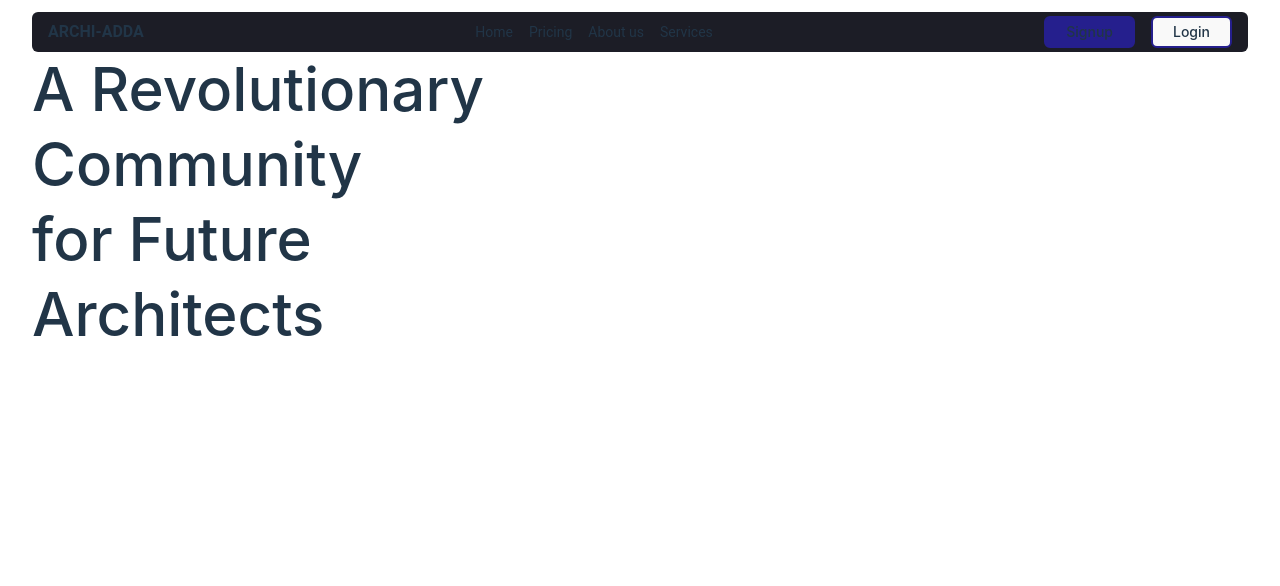
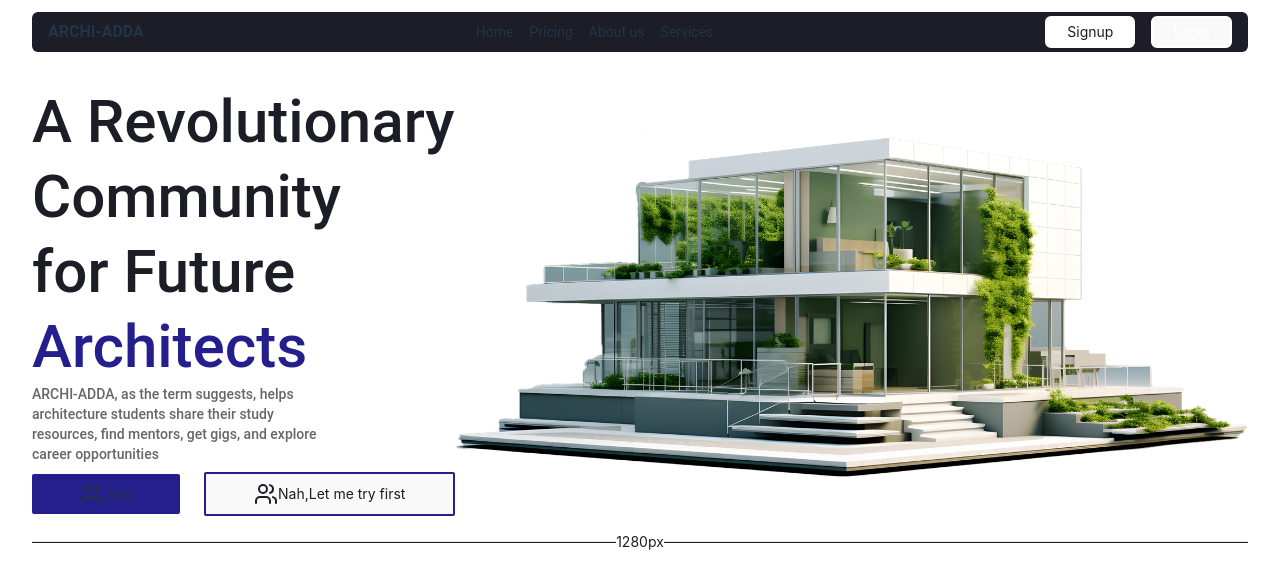
Before and after one commit to Vy-shak/ArchiAdda, a React (Vite) app in the folder frontEnd/: page / in a window 1280 px wide. Shown: the top 586 px of the page. Built offline with nearby package versions, Linux system fonts and the light colour scheme.

Commit message:
made landing and basic routing for auth

```diff
--- a/frontEnd/package.json
+++ b/frontEnd/package.json
@@ -10,6 +10,7 @@
     "preview": "vite preview"
   },
   "dependencies": {
+    "lucide-react": "^0.454.0",
     "react": "^18.3.1",
     "react-dom": "^18.3.1",
     "react-router-dom": "^6.27.0"
--- /dev/null
+++ b/frontEnd/src/assets/index.js
@@ -0,0 +1,6 @@
+import House from "./images/Hero/House.png";
+
+
+
+
+export { House }
--- /dev/null
+++ b/frontEnd/src/components/BorderLIne.jsx
@@ -0,0 +1,13 @@
+import React from 'react'
+
+function BorderLIne() {
+    return (
+        <div className='w-full flex justify-between items-center h-fit'>
+            <hr className='w-full h-[2px] bg-Agrey500' />
+            <span className='text-Agrey500 text-sm'>1280px</span>
+            <hr className='w-full h-[2px] bg-Agrey500' />
+        </div>
+    )
+}
+
+export default BorderLIne
--- a/frontEnd/src/components/Navbar.jsx
+++ b/frontEnd/src/components/Navbar.jsx
@@ -1,4 +1,5 @@
 import React from 'react'
+import { Link } from 'react-router-dom'
 
 function Navbar() {
     return (
@@ -11,8 +12,8 @@ function Navbar() {
                 <span className='font-Aroboto text-sm'>Services</span>
             </div>
             <div className='flex centerDiv space-x-4'>
-                <button className='w-fit font-medium h-fit px-5 py-1 rounded-md bg-Ablue500 border-solid text-sm border-Ablue500 border-2 '>Signup</button>
-                <button className='w-fit text-sm font-medium h-fit px-5 py-1 rounded-md border-solid border-Ablue500 border-2 '>Login</button>
+                <Link to="/signup"><button className='w-fit text-Agrey500 font-normal h-fit px-5 py-1 rounded-md bg-white border-solid text-sm border-white border-2 '>Signup</button></Link>
+                <button className='w-fit text-white text-sm font-normal h-fit px-5 py-1 rounded-md border-solid border-white border-2 '>Login</button>
             </div>
         </section>
     )
--- a/frontEnd/src/components/export.js
+++ b/frontEnd/src/components/export.js
@@ -0,0 +1,7 @@
+import Navbar from "./Navbar";
+import BorderLIne from "./BorderLIne";
+
+
+
+
+export { Navbar, BorderLIne }
--- a/frontEnd/src/main.jsx
+++ b/frontEnd/src/main.jsx
@@ -1,13 +1,14 @@
 
 import { createRoot } from 'react-dom/client'
 import './index.css'
-import Landing from './pages/Landing';
+import { Landing, Signup } from './pages/export.js';
 import { Routes, Route, BrowserRouter } from 'react-router-dom';
 
 createRoot(document.getElementById('root')).render(
   <BrowserRouter>
     <Routes>
       <Route path='/' element={<Landing />} />
+      <Route path='/signup' element={<Signup />} />
     </Routes>
   </BrowserRouter>
 )
--- a/frontEnd/src/pages/Landing.jsx
+++ b/frontEnd/src/pages/Landing.jsx
@@ -4,14 +4,14 @@ import Navbar from '../components/Navbar'
 
 function Landing() {
     return (
-        <>
+        <section className='flex flex-col justify-center items-center w-full h-fit bg-white'>
             <section className='w-screen bg-white pt-3 h-fit justfy-start items-start flex-col Apadding-x'>
                 <Navbar />
             </section>
-            <section className='Apadding-x'>
+            <section className='Apadding-x h-fit bg-white'>
                 <Hero />
             </section>
-        </>
+        </section>
     )
 }
 
--- /dev/null
+++ b/frontEnd/src/pages/Signup.jsx
@@ -0,0 +1,11 @@
+import React from 'react'
+
+function Signup() {
+    return (
+        <div>
+            <h1>Welcome-signup</h1>
+        </div>
+    )
+}
+
+export default Signup
--- a/frontEnd/src/pages/export.js
+++ b/frontEnd/src/pages/export.js
@@ -0,0 +1,6 @@
+import Landing from "./Landing";
+import Signup from "./Signup";
+
+
+
+export { Landing, Signup }
--- a/frontEnd/src/sections/Hero.jsx
+++ b/frontEnd/src/sections/Hero.jsx
@@ -1,19 +1,44 @@
 import React from 'react'
+import { House } from '../assets';
+import { Users } from 'lucide-react'
+import BorderLIne from '../components/BorderLIne';
+import { Link } from 'react-router-dom';
 
 function Hero() {
     return (
-        <section className='w-full'>
-            <div>
-                <h1 className='text-6xl font-medium leading-tight'>
+        <section className='w-full h-fit flex-col space-y-4'>
+            <div className='flex max-lg:flex-col  w-full justify-center items-center mt-8'>
+                <div className='flex justify-start flex-shrink-0 items-start space-y-2 flex-col'>
+                    <h1 className='text-6xl font-medium font-Aroboto text-Agrey500 leading-tight'>
                         A Revolutionary
                         <br />
                         Community
                         <br />
                         for Future
                         <br />
-                    <span>Architects</span>
+                        <span className='text-Ablue500'>Architects</span>
+                        <div className='w-72'>
+                            <p className='text-sm text-Aneutral500'>ARCHI-ADDA, as the term suggests, helps architecture students share their study resources, find mentors, get gigs, and explore career opportunities</p>
+                        </div>
                     </h1>
+                    <div className='flex justify-start items-center space-x-6'>
+                        <Link to='/signup'>
+                            <button className='bg-Ablue500 flex-shrink-0  text-sm px-12 py-2 rounded-sm space-x-4 centerDiv'>
+                                <Users />
+                                Join
+                            </button>
+                        </Link>
+                        <button className=' text-Agrey500 flex-shrink-0  text-sm px-12 py-2 border-2 border-solid border-Ablue500 rounded-sm space-x-4 centerDiv'>
+                            <Users />
+                            Nah,Let me try first
+                        </button>
                     </div>
+                </div>
+                <div className='w-full h-fit '>
+                    <img src={House} />
+                </div>
+            </div>
+            <BorderLIne />
         </section>
     )
 }
--- a/frontEnd/tailwind.config.js
+++ b/frontEnd/tailwind.config.js
@@ -8,7 +8,8 @@ export default {
     extend: {
       colors: {
         Agrey500: "#1C1D26",
-        Ablue500: "#251F8D"
+        Ablue500: "#251F8D",
+        Aneutral500: "#666666"
       },
       fontFamily: {
         Aroboto: ["Roboto", "sans-serif"]
```
Also changed, not shown: frontEnd/src/assets/images/Hero/House.png (added), 1 other file (tests, documents, lock files or other folders). Lines whose indentation alone changed are shown as unchanged.
